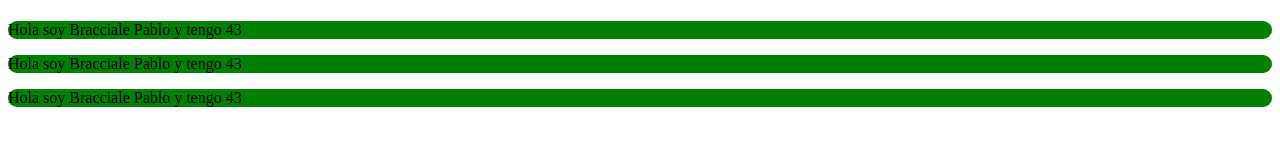
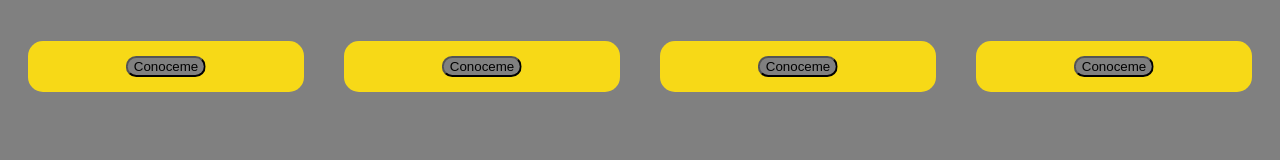
Before and after one commit to Pabloi420/ejercicio-cards, a plain HTML site: page index.html in a window 1280 px wide. Drawn offline with Linux system fonts and the light colour scheme.

Commit message:
se agrega elements y ajuste css

```diff
--- /dev/null
+++ b/elements.js
@@ -0,0 +1,23 @@
+let personas=[
+    personaUno={
+      apellido: "Gomez",
+      nombre: "Roberto",
+      edad: 55
+    },
+    personaDos={
+      apellido: "Lopez",
+      nombre: "Agustin",
+      edad: 25
+    },
+    personaTres={
+      apellido: "Dominguez",
+      nombre: "Julian",
+      edad: 22
+    },
+    personaCuatro={
+        apellido: "Perez",
+        nombre: "Ramiro",
+        edad: 43
+      },
+
+  ]
--- a/index.html
+++ b/index.html
@@ -21,7 +21,8 @@ Además linkearemos el archivo css y el archivo js.
 </head>
 <body>
     <h1></h1>
-    <div class="cards"></div>
+    <div id="contenedor-cards"></div>
     <script src="./prueba.js"></script>
+    <script src="./elements.js"></script>
 </body>
 </html>
--- a/prueba.js
+++ b/prueba.js
@@ -1,29 +1,22 @@
-let cards=document.getElementsByClassName("cards");
-let personas=[
-  personaUno={
-    apellido: "Bracciale",
-    nombre: "Pablo",
-    edad: 43
-  },
-  personaDos={
-    apellido: "Bracciale",
-    nombre: "Pablo",
-    edad: 43
-  },
-  personaTres={
-    apellido: "Bracciale",
-    nombre: "Pablo",
-    edad: 43
-  }
-]
+let contenedor=document.getElementById("contenedor-cards");
 
 window.addEventListener("load", function(){
   personas.forEach(e => {
+    contenedor.classList.add("contenedor-cards");
     let card=document.createElement("div");
     let text=document.createElement("p");
+    let button=document.createElement("button");
+    button.innerText="Conoceme"
+    card.appendChild(button);
     card.appendChild(text);
-    text.innerText="Hola soy" + " " + e.apellido + " " + e.nombre + " " + "y tengo" + " " + e.edad;
-    cards[0].appendChild(card);
-    card.classList.add("fondo")
+    text.innerText="Hola soy" + " " + e.apellido + " " + e.nombre + " " + "y tengo" + " " + e.edad + " años";
+    contenedor.appendChild(card);
+    card.classList.add("card-persona");
+    text.classList.add("texto-persona");
+    button.classList.add("button")
+    text.classList.add("texto-margin");
+    button.addEventListener("click", function(){
+      text.classList.toggle("texto-persona");
+    })
   });
 });
--- a/styles.css
+++ b/styles.css
@@ -1,4 +1,34 @@
-.fondo {
-    background-color: green;
-    border-radius: 25px;
+body{
+    background-color: gray;
 }
+
+.contenedor-cards {
+    display: flex;
+    justify-content: center;
+}
+
+.card-persona {
+    background-color: rgb(247, 217, 23);
+    margin: 20px;
+    height: 100%;
+    width: 100%;
+    border-radius: 15px;
+}
+
+.texto-persona {
+    display: none;
+}
+
+.texto-margin {
+    margin: 15px;
+    font-family:Verdana, Geneva, Tahoma, sans-serif;
+}
+
+.button {
+    margin-left: 50%;
+    transform: translateX(-50%);
+    margin-top: 15px;
+    margin-bottom: 15px;
+    background-color:gray;
+    border-radius: 15px;
+}
```
